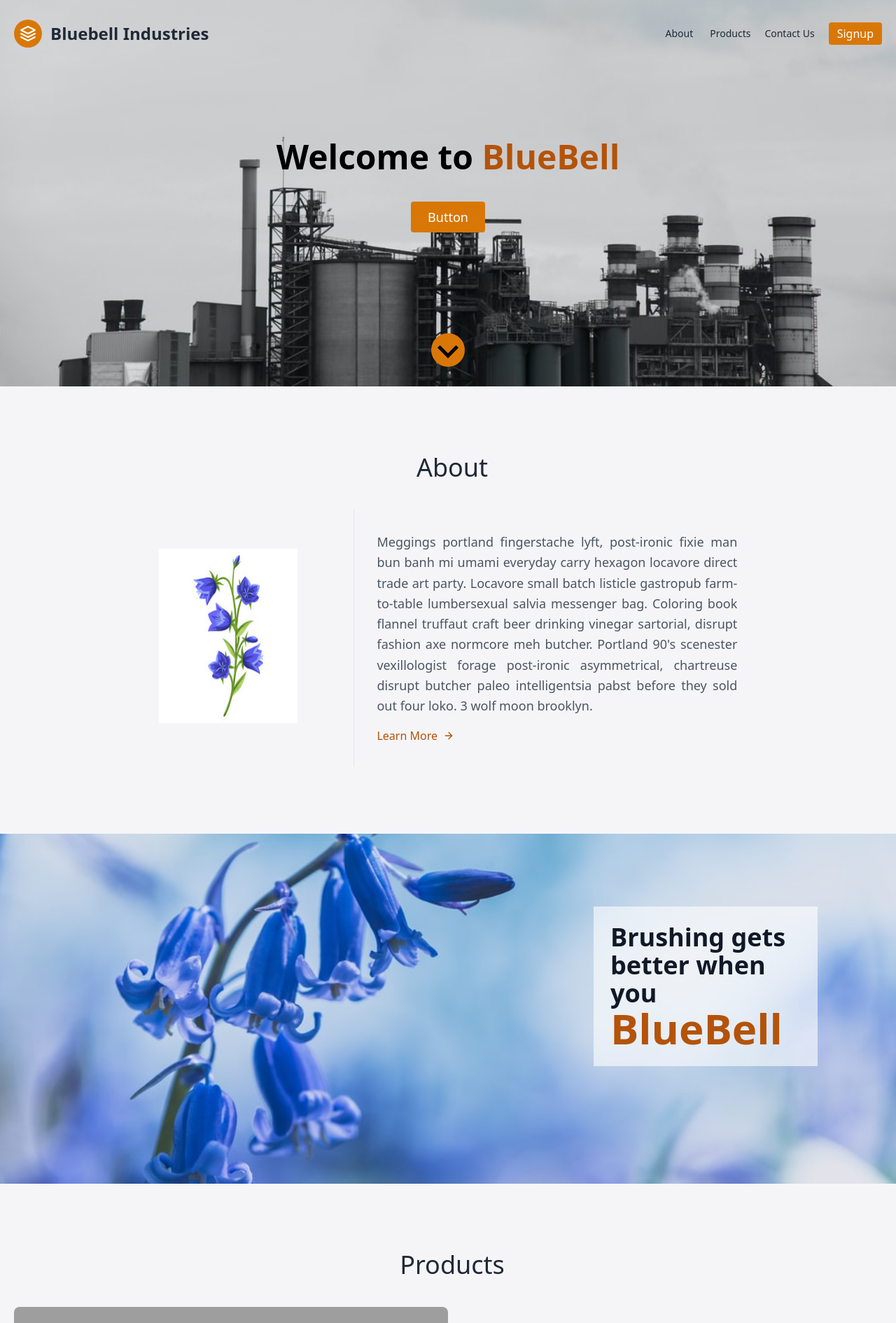
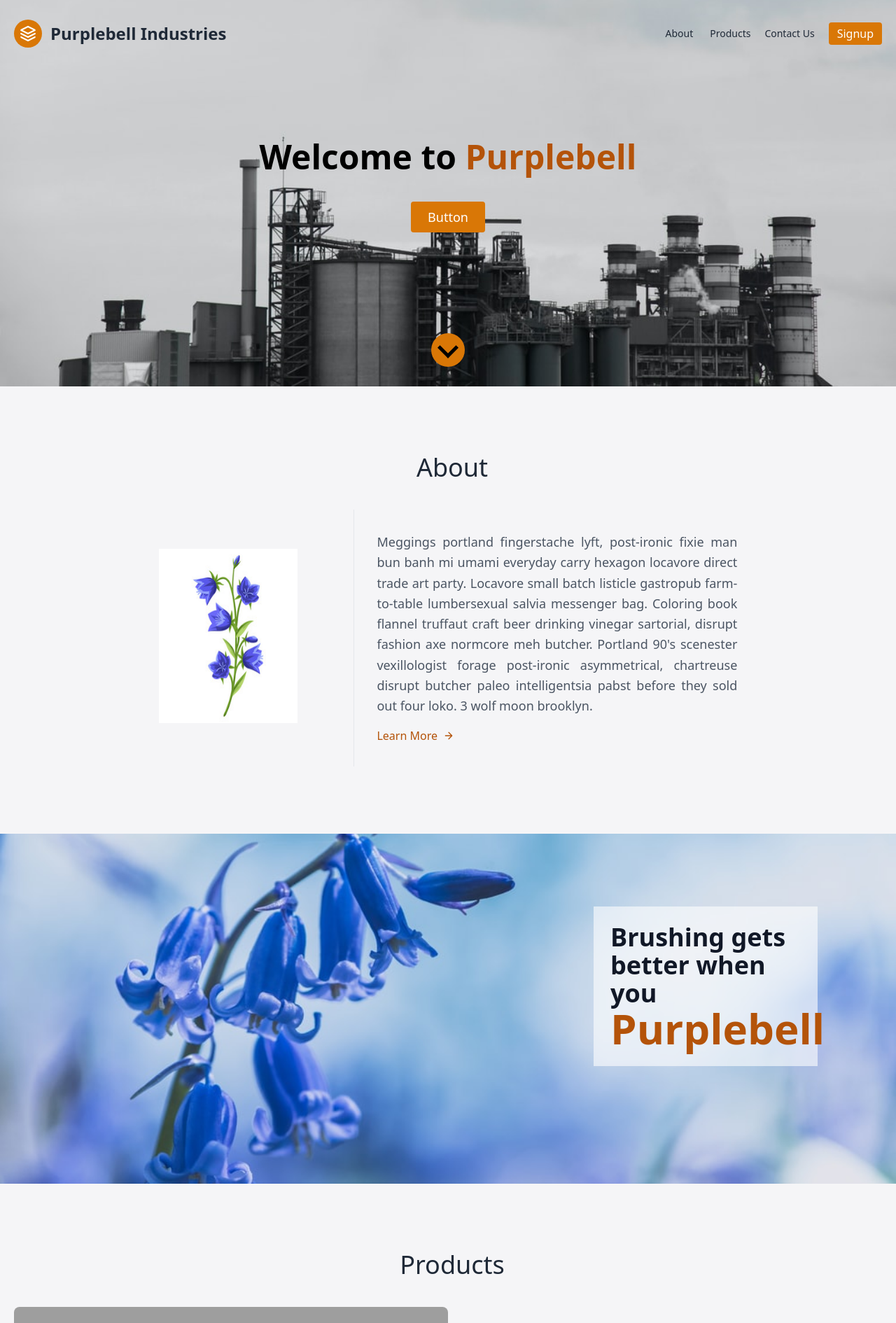
Before and after one commit to khushi-kothari/Purplebell, a Next.js app: page / in a window 1280 px wide. Shown: the top 1890 px of the page at 70% size. Built offline with nearby package versions, Linux system fonts and the light colour scheme; grey boxes are pictures that could not be loaded.

Commit message:
Updated index.js

```diff
--- a/pages/index.js
+++ b/pages/index.js
@@ -1,5 +1,4 @@
 import Head from 'next/head'
-import { useState } from 'react';
 import Image from "next/image"
 
 //media query min-w-x means apply changes on screen greater than or equal to x
@@ -13,7 +12,7 @@ export default function Home() {
     <div className="">
     <div className="flex flex-col items-center justify-center min-h-8 py-2">
       <Head>
-        <title>Bluebell Industries</title>
+        <title>Purplebell Industries</title>
         <link rel="icon" href="/favicon.ico" />
       </Head>
 
@@ -25,7 +24,7 @@ export default function Home() {
           <svg xmlns="http://www.w3.org/2000/svg" fill="none" stroke="currentColor" stroke-linecap="round" stroke-linejoin="round" stroke-width="2" className="w-8 h-8 md:w-10 md:h-10 text-white p-2 bg-yellow-600 rounded-full" viewBox="0 0 24 24">
             <path d="M12 2L2 7l10 5 10-5-10-5zM2 17l10 5 10-5M2 12l10 5 10-5"></path>
           </svg>
-          <span className="ml-3 text-xl md:text-2xl font-bold text-gray-800 cursor-pointer">Bluebell Industries</span>
+          <span className="ml-3 text-xl md:text-2xl font-bold text-gray-800 cursor-pointer">Purplebell Industries</span>
         </a>
         <div className="pl-10 md:pl-14 md:flex flex-row items-center">
         <nav className="flex text-xs md:text-sm lg:w-full flex-wrap items-center md:ml-auto">
@@ -76,7 +75,7 @@ export default function Home() {
             <h1 className="title-font mb-10 text-3xl md:text-5xl font-bold text-black">
               Welcome to {' '}
               <a className="text-yellow-700" href="#">
-                BlueBell
+                Purplebell
               </a>
             </h1>
             {/*<p className="mb-8 leading-relaxed text-white">Meggings kinfolk echo park stumptown DIY, kale chips beard jianbing tousled. Chambray dreamcatcher trust fund, kitsch vice godard disrupt ramps hexagon mustache umami snackwave tilde chillwave ugh. Pour-over meditation PBR&B pickled ennui celiac mlkshk freegan photo booth af fingerstache pitchfork.</p>*/}
@@ -123,7 +122,7 @@ export default function Home() {
       <div className="bg relative">
         <h1 className="title-font w-50 mb-10 text-3xl md:text-4xl font-bold text-gray-900 justify-center items-center md:w-80 absolute bottom-28 mx-auto md:bottom-32 md:right-28 bg-white bg-opacity-60 p-6">Brushing gets better when you {' '}
               <a className="text-yellow-700 text-5xl md:text-6xl" href="#">
-                BlueBell
+                Purplebell
               </a></h1>
       </div>
 
@@ -250,7 +249,7 @@ export default function Home() {
                 <svg xmlns="http://www.w3.org/2000/svg" fill="none" stroke="currentColor" stroke-linecap="round" stroke-linejoin="round" stroke-width="2" className="w-10 h-10 text-white p-2 bg-indigo-500 rounded-full" viewBox="0 0 24 24">
                   <path d="M12 2L2 7l10 5 10-5-10-5zM2 17l10 5 10-5M2 12l10 5 10-5"></path>
                 </svg>
-                <span className="ml-3 text-xl cursor-pointer">Bluebell</span>
+                <span className="ml-3 text-xl cursor-pointer">Purplebell</span>
               </a>
               {/*<p className="mt-2 text-sm text-gray-500">Air plant banjo lyft occupy retro adaptogen indego</p>*/}
             </div>
@@ -287,7 +286,7 @@ export default function Home() {
           </div>
           <div className="bg-gray-100">
             <div className="container mx-auto py-4 px-5 flex flex-wrap flex-col sm:flex-row">
-              <p className="text-gray-500 text-sm text-center sm:text-left">© 2021 Bluebell —
+              <p className="text-gray-500 text-sm text-center sm:text-left">© 2021 Purplebell —
                 <a href="https://twitter.com/knyttneve" rel="noopener noreferrer" className="text-gray-600 ml-1" target="_blank">@name</a>
               </p>
               <span className="inline-flex sm:ml-auto sm:mt-0 mt-2 justify-center sm:justify-start">
```
